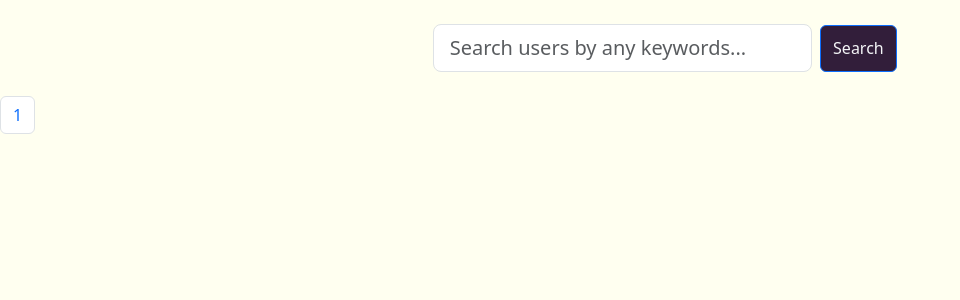
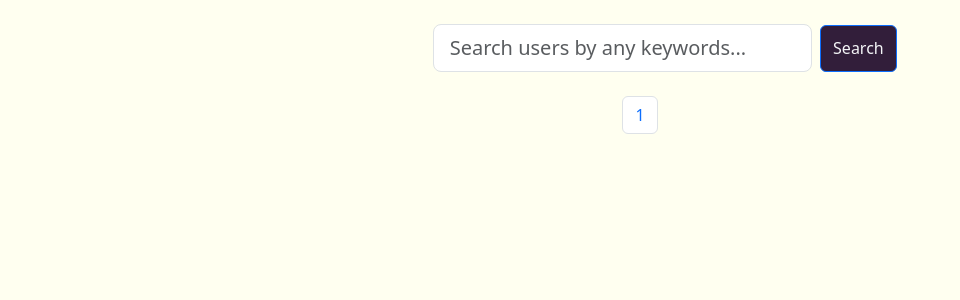
Before and after one commit to kikutan-day65/dev-share-ideas, a Django app: page /users/ in a window 1280 px wide. Shown: the part 80-380 px from the top of the page, without its empty margins (0-960 px from the left). Run offline with Django 4.2, Linux system fonts and the light colour scheme.

Commit message:
style: change the styling of pagination

```diff
--- a/ShareIdea/templates/pagination.html
+++ b/ShareIdea/templates/pagination.html
@@ -1,22 +1,28 @@
 <nav aria-label="Page navigation example">
-    <ul class="pagination">
+    <ul class="pagination justify-content-center">
 
         {% if queryset.has_previous %}
-            <li class="page-item"><a class="page-link" href="?page={{ queryset.previous_page_number }}" data-page="{{ queryset.previous_page_number }}">Previous</a></li>
+            <li class="page-item">
+                <a class="page-link" href="?page={{ queryset.previous_page_number }}" data-page="{{ queryset.previous_page_number }}">Previous</a>
+            </li>
         {% endif %}
 
         {% for page in custom_range %}
-
             {% if page == queryset.custom_range %}
-                <li class="page-item"><a class="page-link" href="?page={{ page }}" data-page=""="{{ page }}">{{ page }}</a></li>
+                <li class="page-item active" aria-current="page">
+                    <a class="page-link" href="?page={{ page }}" data-page="{{ page }}">{{ page }}</a>
+                </li>
             {% else %}
-                <li class="page-item"><a class="page-link" href="?page={{ page }}" data-page="{{ page }}">{{ page }}</a></li>
+                <li class="page-item">
+                    <a class="page-link" href="?page={{ page }}" data-page="{{ page }}">{{ page }}</a>
+                </li>
             {% endif %}
-
         {% endfor %}
 
         {% if queryset.has_next %}
-            <li class="page-item"><a class="page-link" href="?page={{ queryset.next_page_number }}" data-page="{{ queryset.next_page_number }}">Next</a></li>
+            <li class="page-item">
+                <a class="page-link" href="?page={{ queryset.next_page_number }}" data-page="{{ queryset.next_page_number }}">Next</a>
+            </li>
         {% endif %}
     </ul>
 </nav>
```
